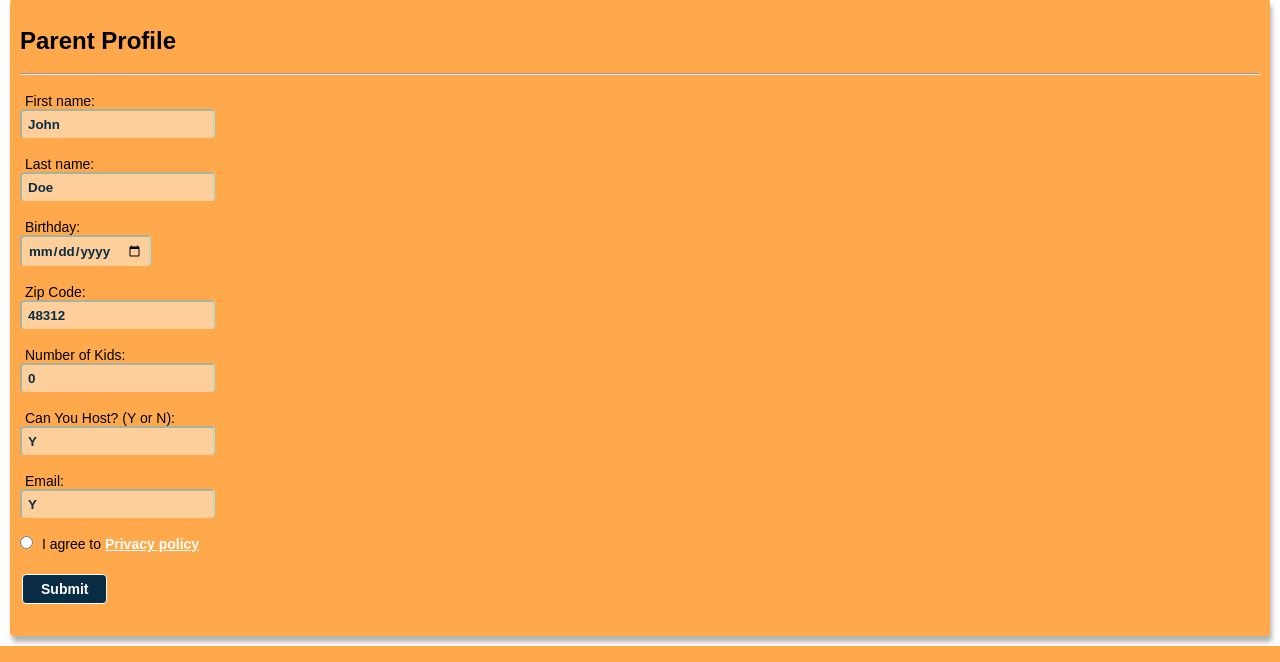
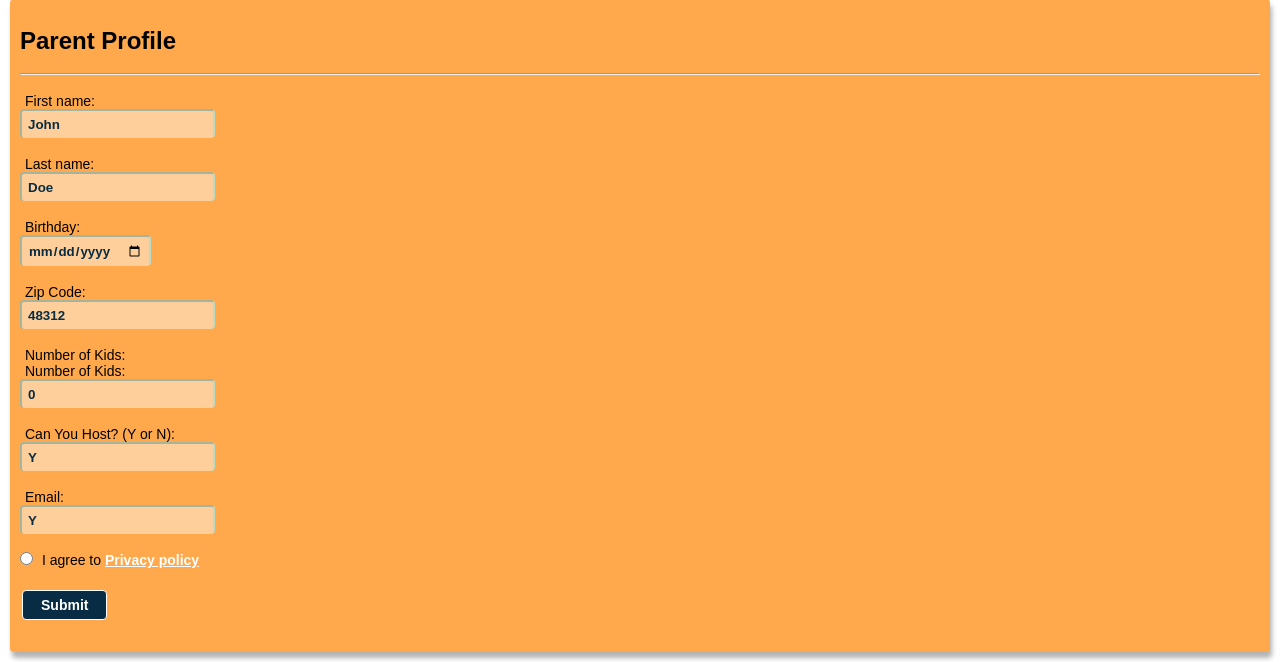
Before and after one commit to WSU-4110/Learning-Pods, a PHP site: page /profileBuilderParent.php in a window 1280 px wide. Shown: the part 163-825 px from the top of the page. Run offline with PHP 8.4, Linux system fonts and the light colour scheme.

```diff
--- a/src/profileBuilderParent.php
+++ b/src/profileBuilderParent.php
@@ -106,6 +106,7 @@
 				<label for="ZipCode">Zip Code:</label><br>
                 <input type="text" id="ZipCode" name="ZipCode" value="48312"><br><br>
 				<label for="NumKids">Number of Kids:</label><br>
+                <label for="NumKids">Number of Kids:</label><br>
                 <input type="text" id="NumKids" name="NumKids" value="0"><br><br>
 				<label for="CanHost">Can You Host? (Y or N):</label><br>
                 <input type="text" id="CanHost" name="CanHost" value="Y"><br><br>
```
